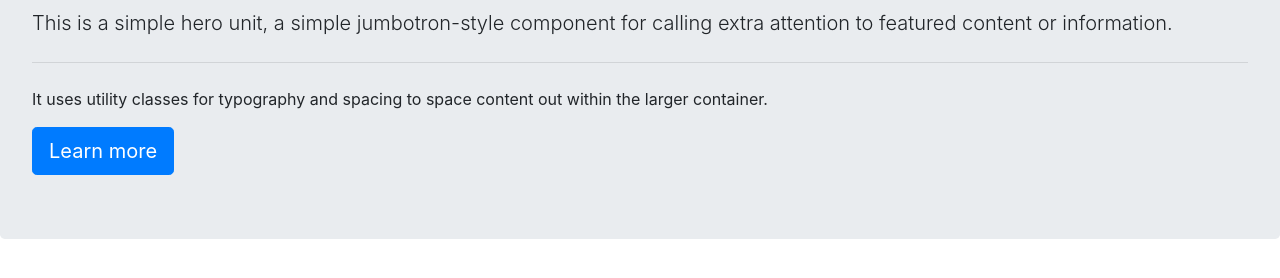
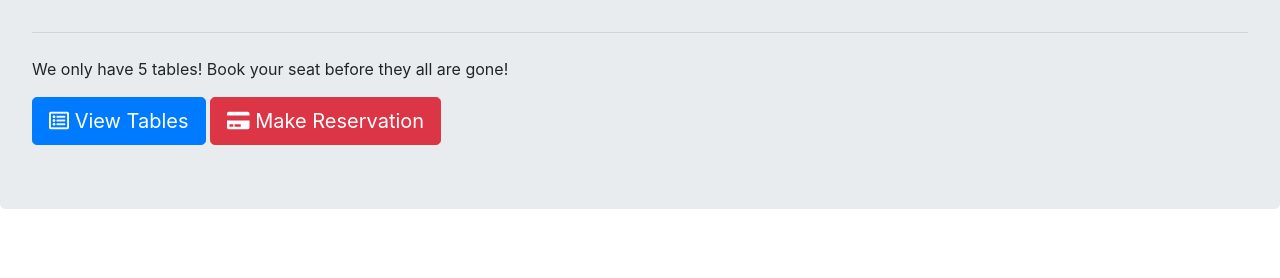
Before and after one commit to lcbordelon/Restaurant_Mini_App, a plain HTML site: page home.html in a window 1280 px wide. Shown: the part 316-594 px from the top of the page. Drawn offline with nearby package versions, Linux system fonts and the light colour scheme.

Commit message:
Added buttons

```diff
--- a/home.html
+++ b/home.html
@@ -20,20 +20,21 @@
     />
   </head>
   <body>
-    <div class="jumbotron">
+    <div class="jumbotron" id="jumbo-align">
       <h1 id="hotRes" class="display-4">
         <i id="fire-icon" class="fas fa-dumpster-fire"></i> Hot Restaurant
       </h1>
-      <p class="lead">
-        This is a simple hero unit, a simple jumbotron-style component for
-        calling extra attention to featured content or information.
+      <hr class="my-4" />
+      <p id="p-text">
+        We only have 5 tables! Book your seat before they all are gone!
       </p>
-      <hr class="my-4" />
-      <p>
-        It uses utility classes for typography and spacing to space content out
-        within the larger container.
-      </p>
-      <a class="btn btn-primary btn-lg" href="#" role="button">Learn more</a>
+      <button type="button" class="btn btn-primary btn-lg">
+        <i class="far fa-list-alt"></i> View Tables
+      </button>
+      <button type="button" class="btn btn-danger btn-lg">
+        <i class="fas fa-credit-card"></i>
+        Make Reservation
+      </button>
     </div>
   </body>
   <!-- Bootstrap JS Link -->
```
